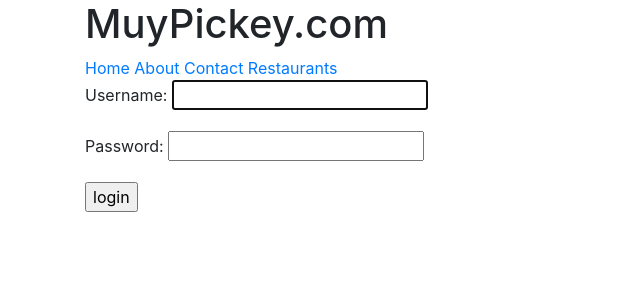
After one commit to JelmarVA/try-django-1.11, a Django app: page /login/ in a window 1280 px wide. The commit adds this page. Shown: the top 300 px of the page, without its empty margins (0-640 px from the left). Run offline with Django 3.2, Linux system fonts and the light colour scheme; some libraries are stand-ins or nearby versions.

Commit message:
added menu app

```diff
--- a/src/muypicky/settings/base.py
+++ b/src/muypicky/settings/base.py
@@ -51,6 +51,7 @@ MIDDLEWARE = [
 ]
 
 ROOT_URLCONF = 'muypicky.urls'
+LOGIN_URL = '/login/'
 
 TEMPLATES = [
     {
--- a/src/muypicky/urls.py
+++ b/src/muypicky/urls.py
@@ -13,9 +13,12 @@ Including another URLconf
     1. Import the include() function: from django.conf.urls import url, include
     2. Add a URL to urlpatterns:  url(r'^blog/', include('blog.urls'))
 """
-from django.conf.urls import url
+from django.conf.urls import url, include
 from django.contrib import admin
 from django.views.generic import TemplateView
+from django.contrib.auth.views import LoginView
+
+
 
 from restaurants.views import (
     restaurant_listview,
@@ -27,11 +30,9 @@ from restaurants.views import (
 
 urlpatterns = [
     url(r'^admin/', admin.site.urls),
-    url(r'^$', TemplateView.as_view(template_name = "home.html")),
-    url(r'^restaurants/$', RestaurantListView.as_view()),
-    url(r'^restaurants/create', RestaurantCreatView.as_view()),
-    #url(r'^restaurants/(?P<slug>\w+)/', RestaurantListView.as_view()),
-    url(r'^restaurants/(?P<slug>[\w-]+)/', RestaurantDetailView.as_view()),
-    url(r'^about/$', TemplateView.as_view(template_name = "about.html")),
-    url(r'^contact/$', TemplateView.as_view(template_name = "contact.html"))
+    url(r'^$', TemplateView.as_view(template_name = "home.html"), name='home'),
+    url(r'^login/$', LoginView.as_view(), name='login'),
+    url(r'^restaurants/', include('restaurants.urls', namespace='restaurants'),),
+    url(r'^about/$', TemplateView.as_view(template_name = "about.html"), name='about'),
+    url(r'^contact/$', TemplateView.as_view(template_name = "contact.html"), name='contact')
 ]
--- a/src/restaurants/models.py
+++ b/src/restaurants/models.py
@@ -3,6 +3,7 @@ from django.db.models.signals import pre_save, post_save
 from .validators import validate_category
 from django.conf import settings
 from .utils import unique_slug_generator
+from  django.core.urlresolvers import  reverse
 # Create your models here.
 
 User = settings.AUTH_USER_MODEL
@@ -19,6 +20,9 @@ class RestaurantLocation(models.Model):
     def __str__(self):
         return self.name
 
+    def get_absolute_url(self):
+        return reverse('restaurants:detail',kwargs={'slug': self.slug})
+
     @property
     def title(self):
         return self.name
--- a/src/restaurants/templates/restaurants/restaurants_list.html
+++ b/src/restaurants/templates/restaurants/restaurants_list.html
@@ -7,7 +7,8 @@
 
 <ul>
     {% for obj in object_list %}
-        <li> <a href="/restaurants/{{ obj.slug }}/"> {{obj.name}} {{obj.location}} {{obj.category}}</a></li>
+        <li> <a href="{{  obj.get_absolute_url }}"> {{obj.name}} {{obj.location}} {{obj.category}}</a></li>
+
     {% endfor %}
 </ul>
 {% endblock %}
--- /dev/null
+++ b/src/restaurants/urls.py
@@ -0,0 +1,13 @@
+from django.conf.urls import url
+
+from restaurants.views import (
+    RestaurantListView,
+    RestaurantDetailView,
+    RestaurantCreatView
+)
+
+urlpatterns = [
+    url(r'^$', RestaurantListView.as_view(), name='list'),
+    url(r'^create/$', RestaurantCreatView.as_view(), name='create'),
+    url(r'^(?P<slug>[\w-]+)/$', RestaurantDetailView.as_view(), name='detail'),
+]
--- a/src/restaurants/views.py
+++ b/src/restaurants/views.py
@@ -1,3 +1,4 @@
+from django.contrib.auth.mixins import LoginRequiredMixin
 from django.db.models import Q
 from django.shortcuts import render, get_object_or_404
 import random
@@ -38,10 +39,10 @@ class RestaurantDetailView(DetailView):
     queryset =  RestaurantLocation.objects.all()
 
 
-class RestaurantCreatView(CreateView):
+class RestaurantCreatView(LoginRequiredMixin, CreateView):
     form_class = RestaurantLocationCreateForm
     template_name = 'restaurants/form.html'
-    success_url = "/restaurants/"
+    #success_url = "/restaurants/"
 
     def form_valid(self, form):
         instance = form.save(commit=False)
--- /dev/null
+++ b/src/templates/registration/login.html
@@ -0,0 +1,26 @@
+{% extends "base.html" %}
+
+{% block content %}
+
+{% if form.errors %}
+<p>Your username and password didn't match. Please try again.</p>
+{% endif %}
+
+{% if next %}
+    {% if user.is_authenticated %}
+    <p>Your account doesn't have access to this page. To proceed,
+    please login with an account that has access.</p>
+    {% else %}
+    <p>Please login to see this page.</p>
+    {% endif %}
+{% endif %}
+
+<form method="post" action="{% url 'login' %}">
+{% csrf_token %}
+{{ form.as_p }}
+
+<input type="submit" value="login" />
+<input type="hidden" name="next" value="{{ next }}" />
+</form>
+
+{% endblock %}
--- a/src/templates/snippets/nav.html
+++ b/src/templates/snippets/nav.html
@@ -1,6 +1,7 @@
 <div class="container">
     <h1>MuyPickey.com</h1>
-    <a href="/">Home</a>
-    <a href="/about/">About</a>
-    <a href="/contact/">Contact</a>
+    <a href="{% url "home" %}">Home</a>
+    <a href="{% url "about" %}">About</a>
+    <a href="{% url "contact" %}">Contact</a>
+    <a href="{% url "restaurants:list" %}">Restaurants</a>
 </div>
```
Also changed, not shown: src/db.sqlite3.
